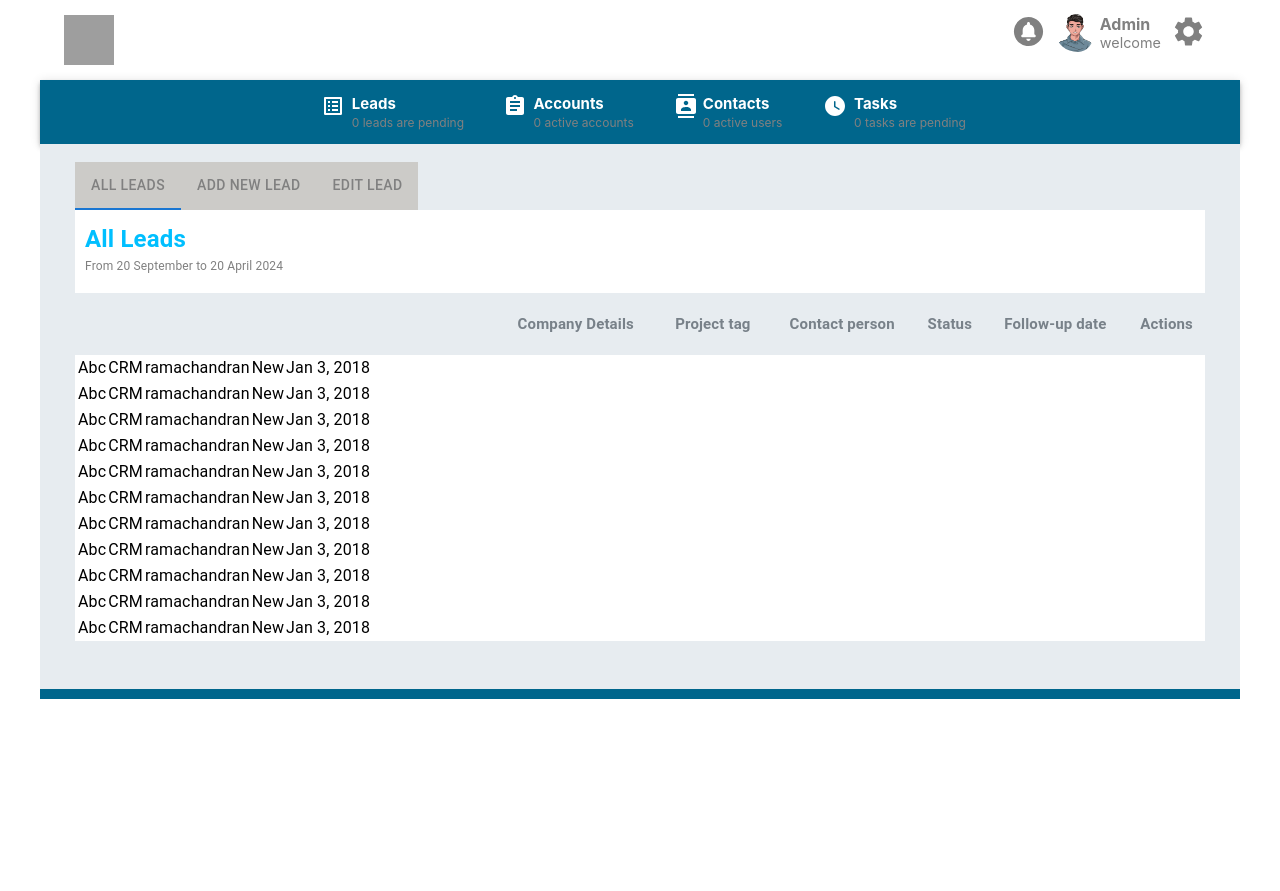
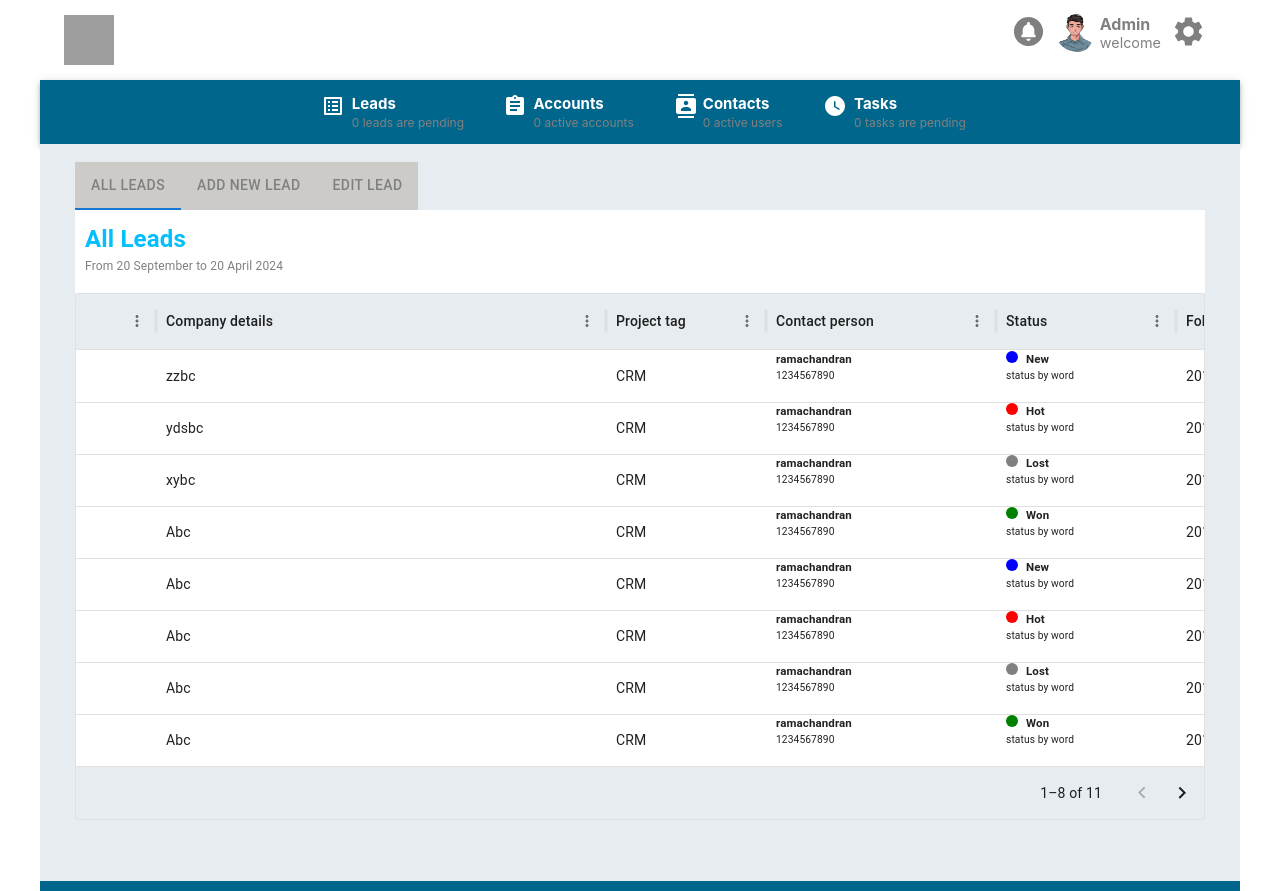
Before and after one commit to NRLajai/sample_project, a React (Create React App) app in the folder frontend/: page / in a window 1280 px wide. Both pictures are taken after a click on the tab "ALL LEADS". Before the commit the page ends 800 px from the top, so only its background shows below. Built offline with nearby package versions, Linux system fonts and the light colour scheme; grey boxes are pictures that could not be loaded.

Commit message:
modified fakeLead.js and table

```diff
--- a/frontend/src/components/Core/Leads/Leads.jsx
+++ b/frontend/src/components/Core/Leads/Leads.jsx
@@ -1,13 +1,14 @@
 import * as React from "react";
-import { Box } from "@mui/material";
 import { useState, useEffect } from "react";
 import { getLeads } from "../../../services/fakeLeads";
+import { Box, Typography } from "@mui/material";
+import { DataGrid } from "@mui/x-data-grid";
+
 import "./Leads.scss";
-import Table from "../../common/Table/Table";
 
 const Leads = () => {
   const [state, SetState] = useState({
-    data: [],
+    rows: [],
     pageSize: 7,
     currentPage: 1,
     sortColumn: { path: "title", order: "asc" },
@@ -15,7 +16,7 @@ const Leads = () => {
 
   useEffect(() => {
     const fetchData = async () => {
-      SetState({ data: getLeads() });
+      SetState({ rows: getLeads() });
     };
     fetchData();
   }, []);
@@ -28,34 +29,116 @@ const Leads = () => {
     year: "2024",
   });
 
+  const StatusCircle = (color) => (
+    <Box
+      component="div"
+      width={12}
+      height={12}
+      borderRadius="50%"
+      bgcolor={color}
+      marginRight={1}
+    />
+  );
+
   const columns = [
-    { field: "image", headerName: null, path: "image" },
     {
-      field: "Company details",
-      headerName: "Company Details",
-      path: "company",
+      field: "image",
+      headerName: "",
+      headerClassName: "table-header",
+      sortable: false,
+      width: 80,
     },
-    { field: "Project tag", headerName: "Project tag", path: "tag" },
     {
-      field: "Contact person",
+      field: "company",
+      headerName: "Company details",
+      width: 450,
+      headerClassName: "table-header",
+      // flex: 0.01,
+      editable: true,
+    },
+    {
+      field: "tag",
+      headerName: "Project tag",
+      width: 160,
+      headerClassName: "table-header",
+      // editable: true,
+    },
+    {
+      field: "person",
       headerName: "Contact person",
-      type: "number",
-      path: "person",
+      headerClassName: "table-header",
+      type: "string",
+      sortable: false,
+      width: 230,
+      // editable: true,
+      renderCell: (params) => {
+        return (
+          <Box component={"div"} contact="contact_type">
+            <Box>
+              <Typography fontSize={"0.9vw"} fontWeight={600}>
+                {params?.row?.person}
+              </Typography>
+              <Typography fontSize={"0.8vw"}>{params?.row?.mobile}</Typography>
+            </Box>
+          </Box>
+        );
+      },
     },
     {
       field: "status",
       headerName: "Status",
-      description: "This column has a value getter and is not sortable.",
-      path: "status",
+      headerClassName: "table-header",
+      // description: "This column has a value getter and is not sortable.",
+      sortable: false,
+      width: 180,
+      // valueGetter: (value, row) =>
+      //   `${row.firstName || ""} ${row.lastName || ""}`,
+      renderCell: (params) => {
+        return (
+          <Box component={"div"}>
+            <Box display={"flex"}>
+              <Typography display={"inline-flex"} fontSize={"0.9vw"}>
+                {params?.row?.status === "New" && StatusCircle("blue")}
+                {params?.row?.status === "Hot" && StatusCircle("red")}
+                {params?.row?.status === "Lost" && StatusCircle("grey")}
+                {params?.row?.status === "Won" && StatusCircle("green")}
+              </Typography>
+              <Typography
+                display={"inline-flex"}
+                fontSize={"0.9vw"}
+                fontWeight={600}
+              >
+                {params?.row?.status}
+              </Typography>
+            </Box>
+
+            <Typography fontSize={"0.8vw"}>status by word</Typography>
+          </Box>
+        );
+      },
     },
-    { field: "Follow-up date", headerName: "Follow-up date", path: "date" },
-    { field: "Actions", headerName: "Actions" },
+    {
+      field: "date",
+      headerName: "Follow-up date",
+      headerClassName: "table-header",
+      type: "string",
+      width: 240,
+      editable: true,
+    },
+    {
+      field: null,
+      headerName: "Actions",
+      headerClassName: "table-header",
+      sortable: false,
+      // width: 350,
+      editable: true,
+    },
   ];
 
   return (
     <>
-      <div className='flex-container leadboxfeatures'>
-        <div className='leadtitle'>
+      <div className="flex-container leadboxfeatures">
+        <div className="leadtitle">
           <h1>All Leads</h1>
           <span>
             From {Date.from_date} {Date.from_month} to {Date.to_date}{" "}
@@ -64,8 +147,34 @@ const Leads = () => {
         </div>
       </div>
 
-      <Box className='leadtable'>
-        <Table data={state.data} columns={columns} />
+      <Box
+        sx={{
+          height: 570,
+          width: "100%",
+          "& .MuiDataGrid-cell": {
+            backgroundColor: "white",
+          },
+          "& .table-header": {
+            backgroundColor: "#e7ecf0",
+          },
+        }}
+      >
+        <DataGrid
+          autoHeight
+          {...state.data}
+          rows={state.rows}
+          columns={columns}
+          initialState={{
+            pagination: {
+              paginationModel: {
+                pageSize: 8,
+              },
+            },
+          }}
+          pageSizeOptions={[8]}
+          // checkboxSelection
+          disableRowSelectionOnClick
+        />
       </Box>
     </>
   );
--- a/frontend/src/services/fakeLeads.js
+++ b/frontend/src/services/fakeLeads.js
@@ -2,29 +2,32 @@ const leads = [
   {
     id: 1,
     image: "",
-    company: "Abc",
+    company: "zzbc",
     tag: "CRM",
     person: "ramachandran",
     status: "New",
     date: "2018-01-03T19:04:28.809Z",
+    mobile: "1234567890",
   },
   {
     id: 2,
     image: "",
-    company: "Abc",
+    company: "ydsbc",
     tag: "CRM",
     person: "ramachandran",
-    status: "New",
+    status: "Hot",
     date: "2018-01-03T19:04:28.809Z",
+    mobile: "1234567890",
   },
   {
     id: 3,
     image: "",
-    company: "Abc",
+    company: "xybc",
     tag: "CRM",
     person: "ramachandran",
-    status: "New",
+    status: "Lost",
     date: "2018-01-03T19:04:28.809Z",
+    mobile: "1234567890",
   },
   {
     id: 4,
@@ -32,8 +35,9 @@ const leads = [
     company: "Abc",
     tag: "CRM",
     person: "ramachandran",
-    status: "New",
+    status: "Won",
     date: "2018-01-03T19:04:28.809Z",
+    mobile: "1234567890",
   },
   {
     id: 5,
@@ -43,6 +47,7 @@ const leads = [
     person: "ramachandran",
     status: "New",
     date: "2018-01-03T19:04:28.809Z",
+    mobile: "1234567890",
   },
   {
     id: 6,
@@ -50,8 +55,9 @@ const leads = [
     company: "Abc",
     tag: "CRM",
     person: "ramachandran",
-    status: "New",
+    status: "Hot",
     date: "2018-01-03T19:04:28.809Z",
+    mobile: "1234567890",
   },
   {
     id: 7,
@@ -59,8 +65,9 @@ const leads = [
     company: "Abc",
     tag: "CRM",
     person: "ramachandran",
-    status: "New",
+    status: "Lost",
     date: "2018-01-03T19:04:28.809Z",
+    mobile: "1234567890",
   },
   {
     id: 8,
@@ -68,8 +75,9 @@ const leads = [
     company: "Abc",
     tag: "CRM",
     person: "ramachandran",
-    status: "New",
+    status: "Won",
     date: "2018-01-03T19:04:28.809Z",
+    mobile: "1234567890",
   },
   {
     id: 9,
@@ -77,8 +85,9 @@ const leads = [
     company: "Abc",
     tag: "CRM",
     person: "ramachandran",
-    status: "New",
+    status: "Hot",
     date: "2018-01-03T19:04:28.809Z",
+    mobile: "1234567890",
   },
   {
     id: 10,
@@ -86,8 +95,9 @@ const leads = [
     company: "Abc",
     tag: "CRM",
     person: "ramachandran",
-    status: "New",
+    status: "Won",
     date: "2018-01-03T19:04:28.809Z",
+    mobile: "1234567890",
   },
   {
     id: 11,
@@ -97,6 +107,7 @@ const leads = [
     person: "ramachandran",
     status: "New",
     date: "2018-01-03T19:04:28.809Z",
+    mobile: "1234567890",
   },
 ];
 
```
